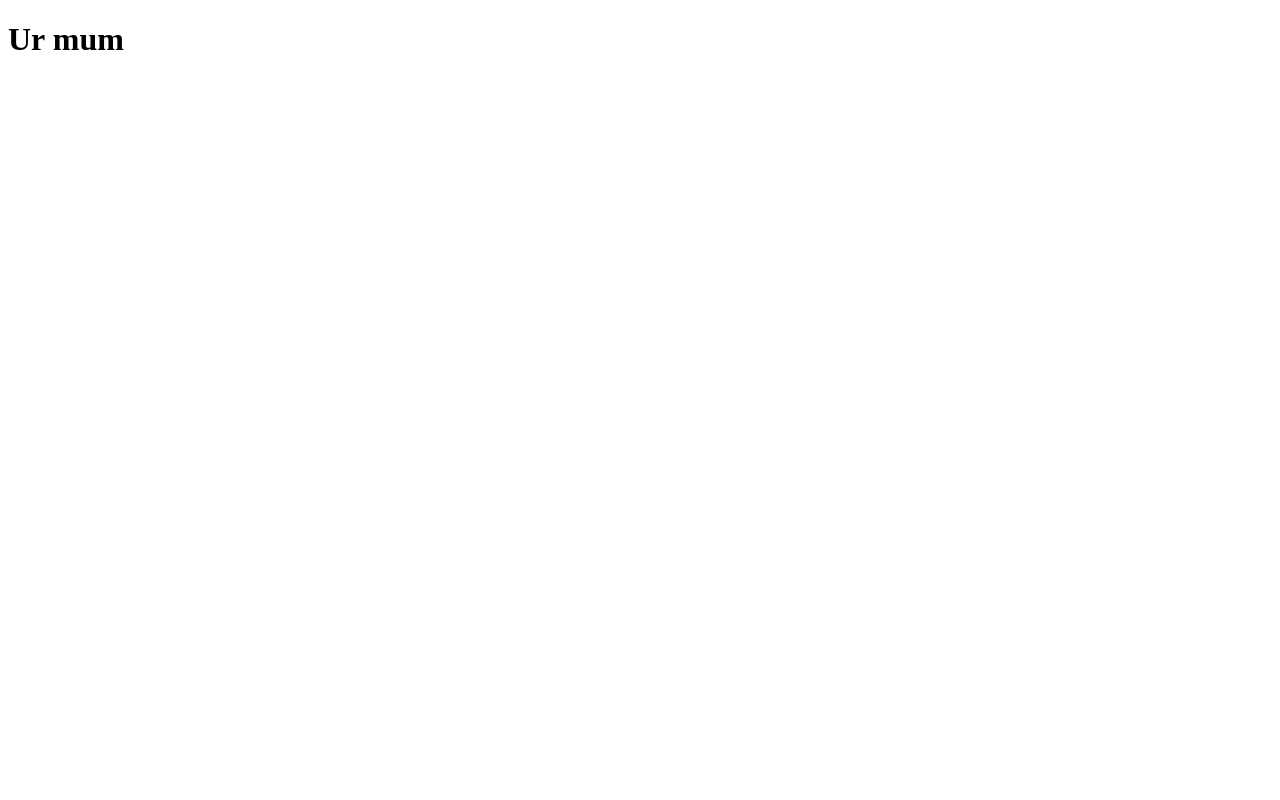
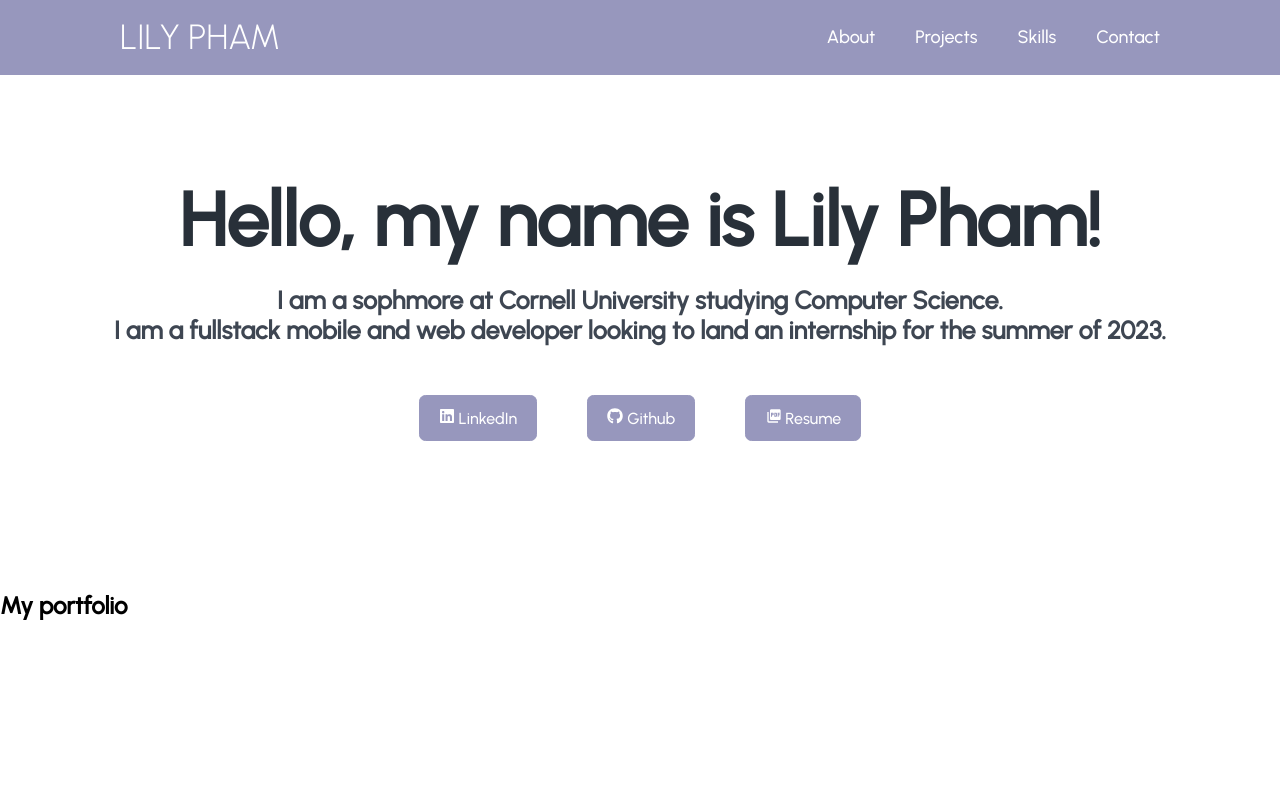
Before and after one commit to burninglilies/personalwebsite, a React (Create React App) app: page / in a window 1280 px wide. Shown: the top 800 px of the page. Built offline with nearby package versions, Linux system fonts and the light colour scheme.

Commit message:
completed header and about section

```diff
--- a/package.json
+++ b/package.json
@@ -8,6 +8,7 @@
     "@testing-library/user-event": "^13.5.0",
     "react": "^18.2.0",
     "react-dom": "^18.2.0",
+    "react-icons": "^4.4.0",
     "react-scripts": "5.0.1",
     "web-vitals": "^2.1.4"
   },
--- a/src/App.jsx
+++ b/src/App.jsx
@@ -1,8 +1,14 @@
 import React from "react";
+import Header from './components/header/Header'
+import About from './components/about/About'
+import Projects from './components/projects/Projects'
 
 export default function App() {
   return (
     <div>
+      <Header />
+      <About />
+      <Projects />
       <h1>Ur mum </h1>
     </div>
   );
--- /dev/null
+++ b/src/components/about/About.jsx
@@ -0,0 +1,22 @@
+import React from "react";
+import './about.css';
+import {FaLinkedin} from 'react-icons/fa'
+import {FaGithub} from 'react-icons/fa'
+import {MdPictureAsPdf} from 'react-icons/md'
+
+const About = () => {
+    return (
+        <section className='about'>
+            <h2>Hello, my name is Lily Pham!</h2>
+            <h4>I am a sophmore at Cornell University studying Computer Science.
+                <br/>I am a fullstack mobile and web developer looking to land an internship for the summer of 2023.</h4>
+            <div className="about-links">
+                <a href="" className="about-link"><FaLinkedin className="about-icon"/> LinkedIn</a>
+                <a href="" className="about-"><FaGithub className="about-icon"/> Github</a>
+                <a href="" className="about-"><MdPictureAsPdf className="about-icon"/> Resume</a>
+            </div>
+        </section>
+    )
+}
+
+export default About
--- /dev/null
+++ b/src/components/about/about.css
@@ -0,0 +1,37 @@
+.about {
+    margin: 100px;
+    height: max-content;
+}
+
+.about h2 {
+    text-align: center;
+    color: var(--color-secondary);
+    font-size: 75px;
+}
+
+.about h4 {
+    text-align: center;
+    margin-top: 20px;
+    color: var(--color-secondary-variant);
+    font-size: 25px;
+    text-align: center;
+}
+
+.about-links {
+    text-align: center;
+}
+
+.about-links a {
+    width: max-content;
+    display: inline-block;
+    padding: 0.75rem 1.2rem;
+    border-radius: 0.4rem;
+    border: 1px solid var(--color-primary-variant);
+    background-color: var(--color-primary-variant);
+    color: white;
+    margin: 50px 25px;
+}
+
+.about-icon {
+    color: white;
+}
--- /dev/null
+++ b/src/components/header/Header.jsx
@@ -0,0 +1,20 @@
+import React from 'react'
+import './header.css'
+
+const Header = () => {
+  return (
+    <header>
+        <div className='header' id='header'>
+            <a href="#default" className='logo'>LILY PHAM</a>
+            <div className="header-right">
+                <a href="#about">About</a>
+                <a href="#projects">Projects</a>
+                <a href="#skills">Skills</a>
+                <a href="#contact">Contact</a>
+            </div>
+        </div>
+    </header>
+  )
+}
+
+export default Header
--- /dev/null
+++ b/src/components/header/header.css
@@ -0,0 +1,37 @@
+.header {
+    background: var(--color-primary-variant);
+    height: 75px;
+    color: white;
+    padding: 20px 100px;
+    overflow: hidden;
+}
+
+.header a {
+    float: left;
+    text-align: center;
+    color: white;
+    text-decoration: none;
+    font-size: 18px;
+    line-height: 25px;
+    border-radius: 4px;
+    padding: 5px 20px;
+}
+
+.header a.logo {
+    font-weight: 300;
+    font-size: 35px;
+}
+
+.header a.active {
+    color: black;
+}
+
+.header-right a:hover {
+    background-color: var(--color-primary);
+}
+
+
+
+.header-right {
+    float: right;
+}
--- /dev/null
+++ b/src/components/projects/Projects.jsx
@@ -0,0 +1,21 @@
+import React from "react";
+import './projects.css';
+import {FaLinkedin} from 'react-icons/fa'
+import {FaGithub} from 'react-icons/fa'
+import {MdPictureAsPdf} from 'react-icons/md'
+
+const About = () => {
+    return (
+        <section className='projects' id="projects">
+            <h2>My portfolio</h2>
+
+            <div className="projects-container">
+                <article className="project-item">
+
+                </article>
+            </div>
+        </section>
+    )
+}
+
+export default About
--- /dev/null
+++ b/src/components/projects/projects.css
@@ -0,0 +1,3 @@
+.projects {
+    height: 500px;
+}
--- a/src/style.css
+++ b/src/style.css
@@ -0,0 +1,33 @@
+@import url('https://fonts.googleapis.com/css2?family=Urbanist:wght@200;300;500&display=swap');
+
+* {
+    margin: 0;
+    padding: 0;
+    border: 0;
+    outline: 0;
+    box-sizing: border-box;
+    list-style: none;
+    text-decoration: none;
+}
+
+:root {
+    --color-primary: rgba(204,204,255);
+    --color-primary-variant: rgba(151,151,189);
+    --color-secondary: rgba(40,48,57);
+    --color-secondary-variant: rgba(62,70,82);
+    --color-white: #fff;
+
+    --transition: all 400ms ease;
+
+    --container-width-lg: 75%;
+    --container-width-md: 86%;
+    --container-width-sm: 90%;
+}
+
+html {
+    scroll-behavior: smooth;
+}
+
+body {
+    font-family: 'Urbanist', sans-serif;
+}
```
Also changed, not shown: src/components/algorithms/dijkstra.js (deleted), src/components/pathfinder/pathfinder.css (deleted), src/components/pathfinder/pathfinder.jsx (deleted), 1 other file (tests, documents, lock files or other folders).
